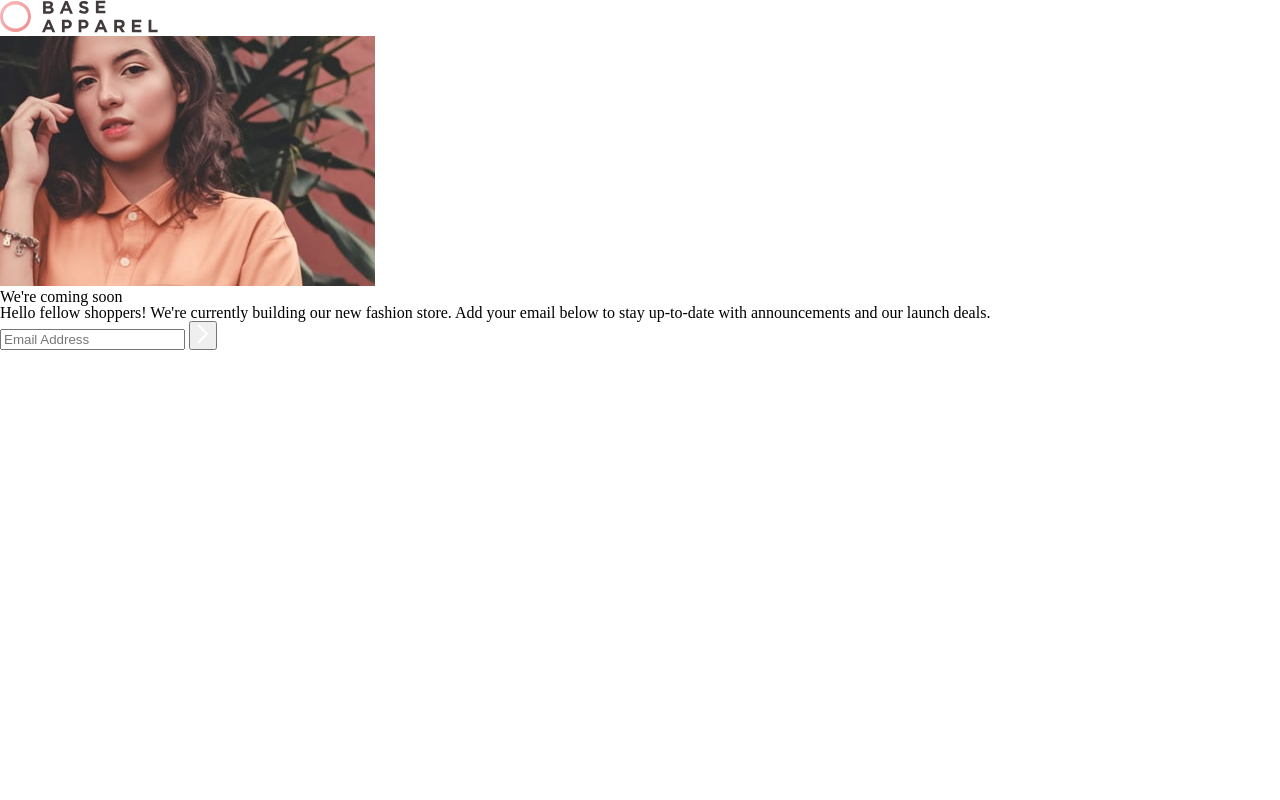
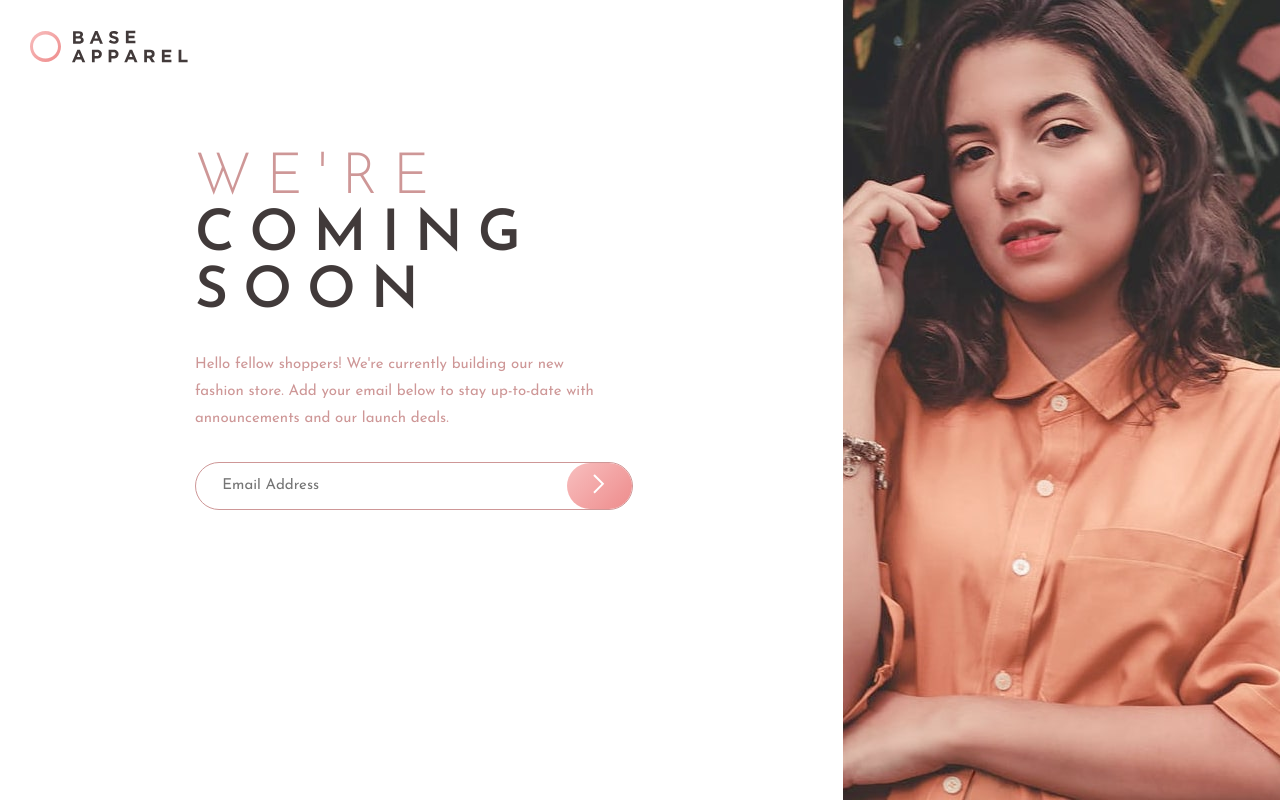
Before and after one commit to moheb2000/Base-Apparel-coming-soon-page-challenge-hub, a plain HTML site: page index.html in a window 1280 px wide. Drawn offline with Linux system fonts and the light colour scheme.

Commit message:
Complete style.css

```diff
--- a/css/style.css
+++ b/css/style.css
@@ -3,3 +3,159 @@
 
 *, *::before, *::after {box-sizing: inherit;}
 html {box-sizing: border-box;}
+
+:root {
+  --cl-desaturated-red: hsl(0, 36%, 70%);
+  --cl-soft-red: hsl(0, 93%, 68%);
+  --cl-dark-grayish-red: hsl(0, 6%, 24%);
+  --cl-gradient1: linear-gradient(135deg, hsl(0, 0%, 100%), hsl(0, 100%, 98%));
+  --cl-gradient2: linear-gradient(135deg, hsl(0, 80%, 86%), hsl(0, 74%, 74%));
+
+  --fs-default: 15px;
+
+  font: 400 var(--fs-default) "Josefin Sans";
+}
+
+body {
+  position: relative;
+}
+
+header {
+  display: inline-block;
+  position: absolute;
+  margin: 2rem 0 2rem 2rem;
+}
+
+.main__hero {
+  margin-top: calc(37px + 4rem);
+}
+
+.main__hero__img {
+  width: 100%;
+}
+
+.main__intro {
+  margin: 3rem 2rem 4rem;
+  text-align: center;
+}
+
+.main__title {
+  font-size: 2.8rem;
+  text-transform: uppercase;
+  letter-spacing: 1rem;
+  font-weight: 600;
+  color: var(--cl-dark-grayish-red);
+}
+
+.title--light {
+  font-weight: 300;
+}
+
+.title--color {
+  color: var(--cl-desaturated-red);
+}
+
+.main__desc {
+  color: var(--cl-desaturated-red);
+  margin: 2rem;
+  line-height: 1.8rem;
+}
+
+.form--style {
+  display: flex;
+  border: 1px solid var(--cl-desaturated-red);
+  border-radius: 10rem;
+  /* overflow: hidden; */
+}
+
+.form__input,
+.form__btn {
+  display: block;
+}
+
+.form__input {
+  flex: 2;
+  padding: .75rem 1.75rem;
+  font: 400 var(--fs-default) "Josefin Sans";
+}
+
+.form__input--reset {
+  outline: none;
+  border: none;
+  background: none;
+
+}
+
+.form__btn {
+  flex: 0;
+  padding: .75rem 1.75rem;
+  border-radius: 10rem;
+  background: var(--cl-gradient2);
+  transition: opacity 1s, box-shadow 1s;
+}
+
+.form__btn:hover {
+  opacity: .7;
+  box-shadow: 0 8px 30px var(--cl-desaturated-red);
+  transition: opacity 1s, box-shadow 1s;
+  cursor: pointer;
+}
+
+.form__btn--reset {
+  border: none;
+  outline: none;
+}
+
+.flex {
+  display: flex;
+  flex-direction: column;
+}
+
+.display-desktop {
+  display: none;
+}
+
+@media all and (min-width: 1024px) {
+  .flex {
+    flex-direction: row;
+  }
+
+  .main__hero {
+    margin-top: 0;
+  }
+
+  .main__intro {
+    flex: 1;
+  }
+
+  .main__hero {
+    order: 1;
+    flex: 1;
+  }
+
+  .main__intro {
+    text-align: left;
+    margin: 10rem 14rem 0 13rem;
+  }
+
+  .main__desc {
+    margin-left: 0;
+  }
+
+  .main__hero__img {
+    height: 100vh;
+    object-fit: cover;
+  }
+
+  .display-desktop {
+    display: block;
+  }
+
+  .display-mobile {
+    display: none;
+  }
+
+  .main__title {
+    font-size: 3.8rem;
+  }
+}
--- a/index.html
+++ b/index.html
@@ -11,19 +11,20 @@
 
 <body>
   <header>
-    <img src="images/logo.svg" alt="logo">
+    <img src="images/logo.svg" alt="logo" class="header__logo">
   </header>
   <main>
     <div class="flex">
       <div class="column main__hero">
-        <img src="images/hero-mobile.jpg" alt="A girl">
+        <img src="images/hero-mobile.jpg" alt="A girl" class="main__hero__img display-mobile">
+        <img src="images/hero-desktop.jpg" alt="A girl" class="main__hero__img display-desktop">
       </div>
-      <div class="column">
-        <h1>We're coming soon</h1>
-        <p>Hello fellow shoppers! We're currently building our new fashion store. Add your email below to stay up-to-date with announcements and our launch deals.</p>
-        <form action="javascript:void(0);">
-          <input type="text" placeholder="Email Address">
-          <button><img src="images/icon-arrow.svg" alt="icon"></button>
+      <div class="column main__intro">
+        <h1 class="main__title"><span class="title--light title--color">We're</span><br> coming soon</h1>
+        <p class="main__desc">Hello fellow shoppers! We're currently building our new fashion store. Add your email below to stay up-to-date with announcements and our launch deals.</p>
+        <form action="javascript:void(0);" class="form--style">
+          <input type="text" placeholder="Email Address" id="input" class="form__input form__input--reset">
+          <button class="form__btn form__btn--reset" id="btn"><img src="images/icon-arrow.svg" alt="icon"></button>
         </form>
       </div>
     </div>
```
